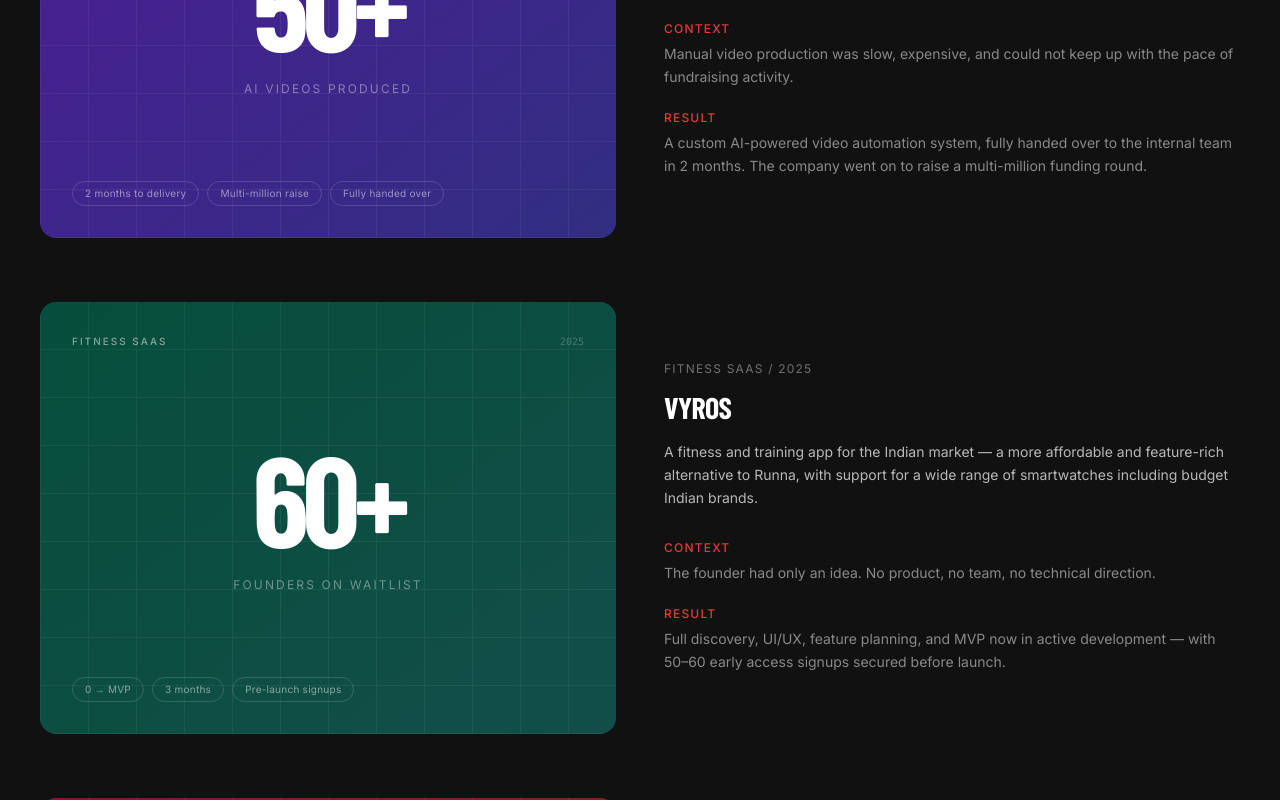
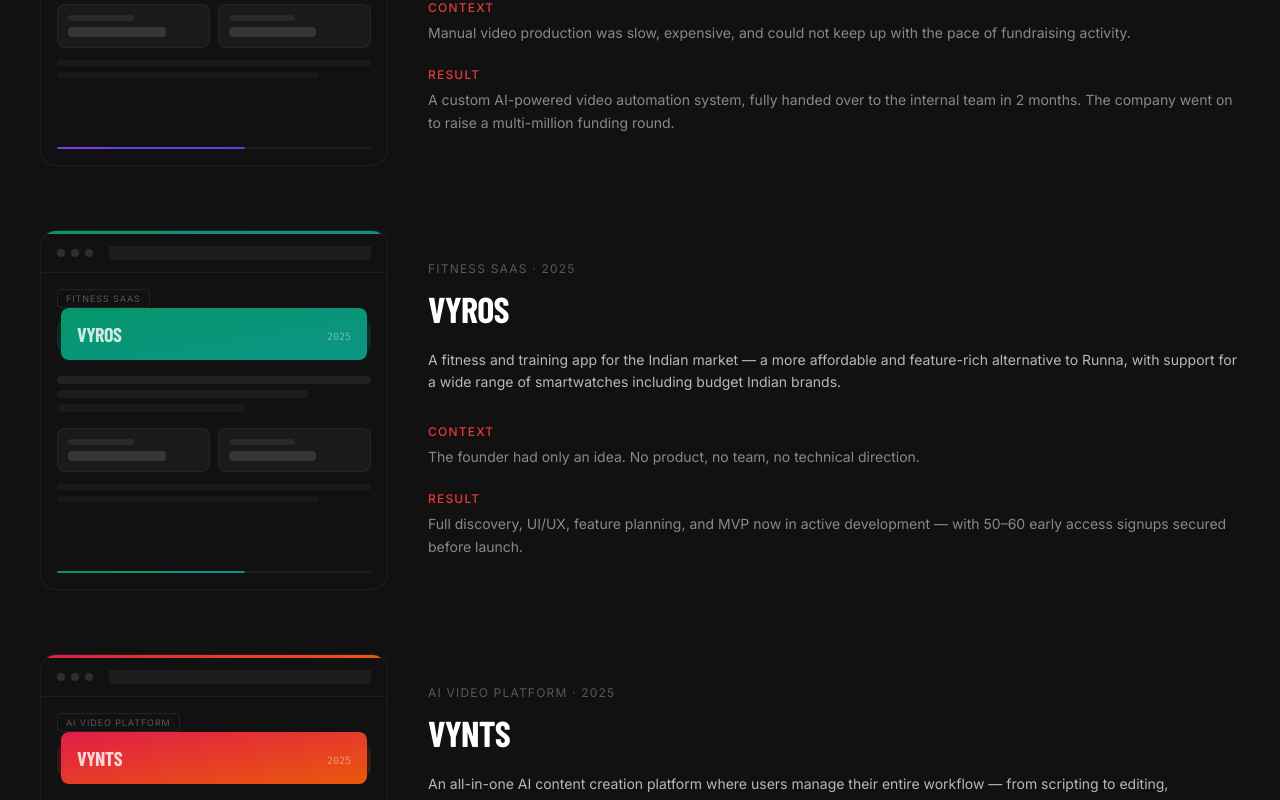
Before and after one commit to tanishqdhama01/antigravity-landing, a React (Vite) app: page / in a window 1280 px wide. Shown: the part 4980-5780 px from the top of the page. Built offline with nearby package versions, Linux system fonts and the light colour scheme; a web font is replaced by a local one.

Commit message:
redesign case studies: 30/70 layout with CSS UI skeleton mockup

```diff
--- a/src/components/CaseStudies.jsx
+++ b/src/components/CaseStudies.jsx
@@ -7,34 +7,34 @@
     title: 'Revolutionary Packaging Company',
     category: 'AI Content System',
     year: '2024',
-    color: 'from-violet-900 to-indigo-900',
+    accent: 'from-violet-600 to-indigo-600',
+    accentSolid: '#6d28d9',
+    shortName: 'PACKAGING',
     description: 'A company with a groundbreaking holographic print product needed a way to create high-quality product videos for investors — without hiring a full creative team.',
     context: 'Manual video production was slow, expensive, and could not keep up with the pace of fundraising activity.',
     result: 'A custom AI-powered video automation system, fully handed over to the internal team in 2 months. The company went on to raise a multi-million funding round.',
-    hero: { value: '50+', label: 'AI videos produced' },
-    chips: ['2 months to delivery', 'Multi-million raise', 'Fully handed over'],
   },
   {
     title: 'Vyros',
     category: 'Fitness SaaS',
     year: '2025',
-    color: 'from-emerald-900 to-teal-900',
+    accent: 'from-emerald-600 to-teal-600',
+    accentSolid: '#059669',
+    shortName: 'VYROS',
     description: 'A fitness and training app for the Indian market — a more affordable and feature-rich alternative to Runna, with support for a wide range of smartwatches including budget Indian brands.',
     context: 'The founder had only an idea. No product, no team, no technical direction.',
     result: 'Full discovery, UI/UX, feature planning, and MVP now in active development — with 50–60 early access signups secured before launch.',
-    hero: { value: '60+', label: 'Founders on waitlist' },
-    chips: ['0 → MVP', '3 months', 'Pre-launch signups'],
   },
   {
     title: 'Vynts',
     category: 'AI Video Platform',
     year: '2025',
-    color: 'from-rose-900 to-orange-900',
+    accent: 'from-rose-600 to-orange-600',
+    accentSolid: '#e11d48',
+    shortName: 'VYNTS',
     description: 'An all-in-one AI content creation platform where users manage their entire workflow — from scripting to editing, uploading, and viewing analytics — in one place.',
     context: 'Building a professional web-based video editor with AI integration is complex, expensive, and easy to get wrong.',
     result: 'A working web video editor that compresses days of editing work into minutes. Currently in testing with 200 early-access founders and creators. Early round raised.',
-    hero: { value: '200+', label: 'Early access users' },
-    chips: ['Seed round closed', 'Days → Minutes', 'In active testing'],
   },
 ]
 
@@ -92,57 +92,78 @@
         {/* Case study cards */}
         <div className="cases-grid flex flex-col gap-16">
           {projects.map((project, i) => (
-            <div key={i} className="case-card grid md:grid-cols-2 gap-8 md:gap-12">
-              {/* Editorial stat card */}
-              <div className={`relative rounded-2xl overflow-hidden aspect-[4/3] bg-gradient-to-br ${project.color}`}>
-                {/* Grid texture overlay */}
-                <div
-                  className="absolute inset-0 opacity-[0.06]"
-                  style={{
-                    backgroundImage:
-                      'repeating-linear-gradient(0deg,white 0,white 1px,transparent 1px,transparent 48px),repeating-linear-gradient(90deg,white 0,white 1px,transparent 1px,transparent 48px)',
-                  }}
-                />
+            <div key={i} className="case-card grid md:grid-cols-[3fr_7fr] gap-6 md:gap-10 items-stretch">
+              {/* UI Skeleton Mockup — 30% */}
+              <div className="rounded-2xl overflow-hidden bg-[#111111] border border-white/[0.06] flex flex-col min-h-[360px]">
+                {/* Accent top stripe */}
+                <div className={`h-[3px] w-full bg-gradient-to-r ${project.accent}`} />
 
-                {/* Content */}
-                <div className="relative z-10 h-full flex flex-col p-8">
-                  {/* Top row */}
-                  <div className="flex items-center justify-between">
-                    <span className="text-white/50 text-[10px] uppercase tracking-[0.2em] font-medium">{project.category}</span>
-                    <span className="text-white/25 text-[10px] font-mono">{project.year}</span>
+                {/* Window chrome */}
+                <div className="px-4 py-3 flex items-center gap-2 border-b border-white/[0.05]">
+                  <div className="flex gap-1.5">
+                    <span className="w-2 h-2 rounded-full bg-white/[0.12]" />
+                    <span className="w-2 h-2 rounded-full bg-white/[0.12]" />
+                    <span className="w-2 h-2 rounded-full bg-white/[0.12]" />
+                  </div>
+                  <div className="ml-2 flex-1 h-3.5 rounded-sm bg-white/[0.05]" />
+                </div>
+
+                {/* Body */}
+                <div className="flex-1 p-4 flex flex-col gap-3">
+                  {/* Category pill */}
+                  <span className="self-start px-2 py-0.5 rounded border border-white/[0.08] text-white/30 text-[9px] uppercase tracking-widest">
+                    {project.category}
+                  </span>
+
+                  {/* Hero block */}
+                  <div className={`rounded-lg bg-gradient-to-br ${project.accent} p-4 flex items-end justify-between`} style={{ opacity: 0.18 }} />
+                  <div className={`-mt-[3.5rem] mx-1 rounded-lg bg-gradient-to-br ${project.accent} p-4 flex items-end justify-between relative z-10`}>
+                    <span className="font-heading font-black text-white/80 text-xl leading-none tracking-tight uppercase">
+                      {project.shortName}
+                    </span>
+                    <span className="text-white/40 text-[10px] font-mono">{project.year}</span>
                   </div>
 
-                  {/* Hero stat — centred, fills the card */}
-                  <div className="flex-1 flex flex-col items-center justify-center text-center">
-                    <span className="font-heading font-black text-white leading-none tracking-tighter"
-                      style={{ fontSize: 'clamp(5rem, 14vw, 8rem)' }}>
-                      {project.hero.value}
-                    </span>
-                    <span className="text-white/40 text-xs uppercase tracking-[0.18em] mt-4">
-                      {project.hero.label}
-                    </span>
+                  {/* Skeleton text rows */}
+                  <div className="flex flex-col gap-1.5 mt-1">
+                    <div className="h-2 rounded-full bg-white/[0.07] w-full" />
+                    <div className="h-2 rounded-full bg-white/[0.05] w-4/5" />
+                    <div className="h-2 rounded-full bg-white/[0.04] w-3/5" />
                   </div>
 
-                  {/* Bottom chips */}
-                  <div className="flex flex-wrap gap-2">
-                    {project.chips.map((chip, ci) => (
-                      <span
-                        key={ci}
-                        className="px-3 py-1 rounded-full border border-white/15 text-white/50 text-[10px] tracking-wide"
-                      >
-                        {chip}
-                      </span>
-                    ))}
+                  {/* Mini stat cards */}
+                  <div className="grid grid-cols-2 gap-2 mt-1">
+                    <div className="bg-white/[0.04] rounded-lg p-2.5 border border-white/[0.05]">
+                      <div className="h-1.5 w-1/2 bg-white/[0.07] rounded mb-1.5" />
+                      <div className="h-2.5 w-3/4 bg-white/[0.12] rounded" />
+                    </div>
+                    <div className="bg-white/[0.04] rounded-lg p-2.5 border border-white/[0.05]">
+                      <div className="h-1.5 w-1/2 bg-white/[0.07] rounded mb-1.5" />
+                      <div className="h-2.5 w-2/3 bg-white/[0.12] rounded" />
+                    </div>
+                  </div>
+
+                  {/* More skeleton rows */}
+                  <div className="flex flex-col gap-1.5">
+                    <div className="h-1.5 rounded-full bg-white/[0.04] w-full" />
+                    <div className="h-1.5 rounded-full bg-white/[0.03] w-5/6" />
+                  </div>
+
+                  {/* Bottom progress bar */}
+                  <div className="mt-auto pt-2">
+                    <div className="h-[2px] w-full bg-white/[0.05] rounded-full overflow-hidden">
+                      <div className={`h-full w-3/5 bg-gradient-to-r ${project.accent} rounded-full`} />
+                    </div>
                   </div>
                 </div>
               </div>
 
-              {/* Content */}
+              {/* Content — 70% */}
               <div className="flex flex-col justify-center">
-                <p className="text-white/40 text-xs uppercase tracking-widest mb-3">
-                  {project.category} / {project.year}
+                <p className="text-white/30 text-xs uppercase tracking-widest mb-3">
+                  {project.category} · {project.year}
                 </p>
-                <h3 className="text-white text-2xl md:text-3xl font-heading font-bold uppercase mb-4">
+                <h3 className="text-white text-3xl md:text-4xl font-heading font-bold uppercase mb-5 leading-tight">
                   {project.title}
                 </h3>
                 <p className="text-white/70 text-sm leading-relaxed mb-6">
```
